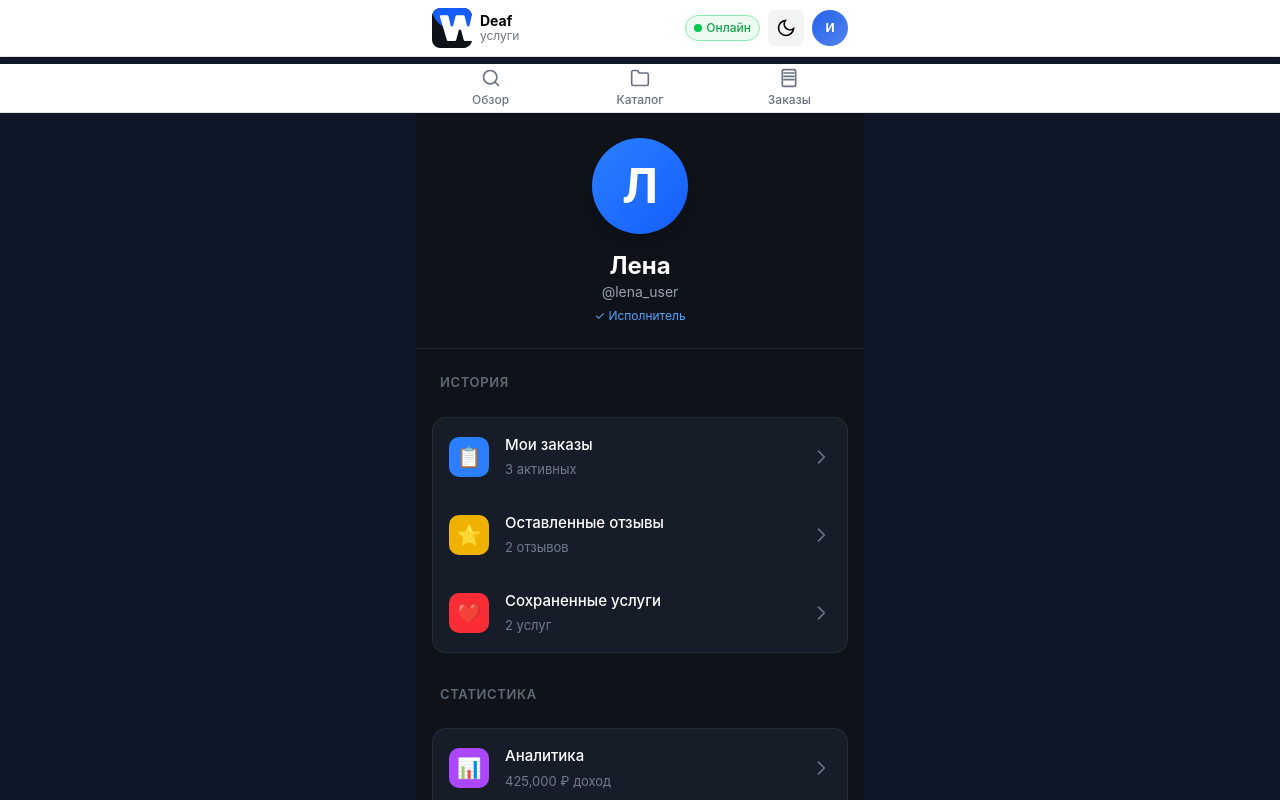
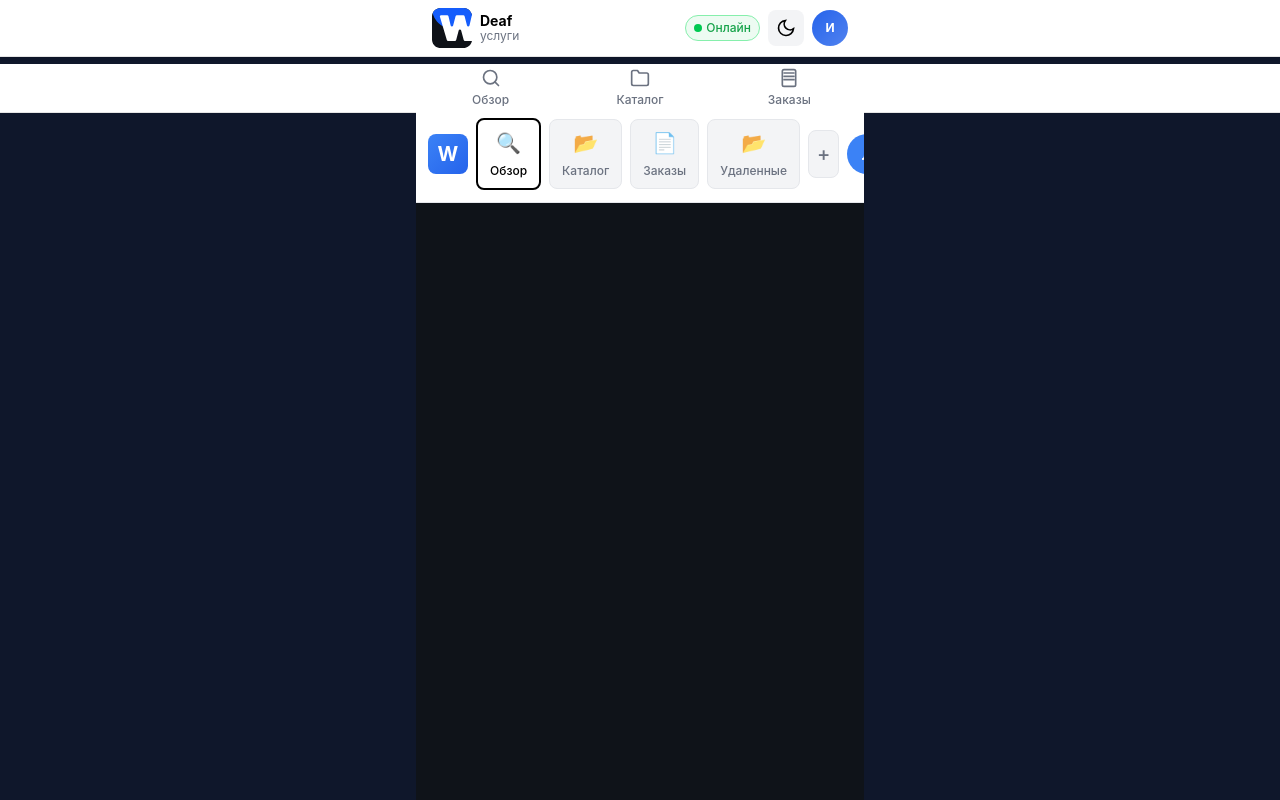
Before and after one commit to Lena05k/wdeaf, a Vue app in the folder frontend/: page / in a window 1280 px wide. Both pictures are taken after a click on the button "Перейти в профиль". Shown: the top 800 px of the page. Built offline with nearby package versions, Linux system fonts and the light colour scheme.

Commit message:
refactor: Объединить Header + TabNavigation как на скриншоте

```diff
--- a/frontend/src/components/profile/UserHeader.vue
+++ b/frontend/src/components/profile/UserHeader.vue
@@ -1,187 +1,92 @@
 <template>
   <div class="user-header">
-    <!-- Hero Section: Avatar + Name (iOS 18 style) -->
-    <div class="hero-section">
-      <!-- Avatar -->
-      <div class="avatar-container">
-        <div class="w-24 h-24 bg-gradient-to-br from-blue-500 to-blue-600 rounded-full flex items-center justify-center text-5xl font-bold text-white shadow-lg">
-          Л
-        </div>
+    <!-- Sticky Header with Tabs -->
+    <div class="header-sticky">
+      <!-- Logo -->
+      <div class="logo-section">
+        <div class="logo">W</div>
       </div>
 
-      <!-- Name & Username -->
-      <div class="user-info-center">
-        <h1 class="text-2xl font-bold text-white">Лена</h1>
-        <p class="text-sm text-gray-400">@lena_user</p>
-        <p class="text-xs text-blue-400 mt-1.5">✓ Исполнитель</p>
-      </div>
+      <!-- Navigation Tabs -->
+      <button
+        v-for="tab in tabs"
+        :key="tab.id"
+        @click="selectTab(tab.id)"
+        class="nav-tab"
+        :class="{ 'nav-tab-active': activeTab === tab.id }"
+      >
+        <span class="tab-icon">{{ tab.icon }}</span>
+        <span class="tab-label">{{ tab.label }}</span>
+      </button>
+
+      <!-- Add Service Button (Only for Provider) -->
+      <button v-if="isProvider" class="nav-tab nav-tab-add" @click="showModal('add-service')">
+        <span class="tab-icon">+</span>
+      </button>
+
+      <!-- Profile Button -->
+      <button class="profile-btn" @click="toggleProfile">
+        {{ userInitial }}
+      </button>
     </div>
 
-    <!-- Settings Sections (iOS 18 style) -->
-    <div class="settings-container">
-      <!-- Мои заказы -->
-      <div class="settings-section">
-        <h2 class="settings-section-title">ИСТОРИЯ</h2>
+    <!-- Profile Modal -->
+    <Modal v-if="showProfileModal" title="👤 Мой профиль" @close="toggleProfile">
+      <div class="profile-modal-content">
+        <!-- Avatar Section -->
+        <div class="profile-header">
+          <div class="avatar-circle">{{ userInitial }}</div>
+          <h2 class="profile-name">{{ userData.first_name }}</h2>
+          <p class="profile-username">@{{ userData.username }}</p>
+          <p v-if="isProvider" class="profile-badge">✓ Исполнитель</p>
+        </div>
 
-        <div class="settings-cell-group">
-          <button
-            @click="showModal('orders')"
-            class="settings-cell border-b border-slate-700"
-          >
-            <div class="cell-icon bg-blue-500">📋</div>
-            <div class="cell-content">
-              <p class="cell-label">Мои заказы</p>
-              <p class="cell-value">{{ orders.length }} активных</p>
-            </div>
-            <svg class="w-5 h-5 text-gray-500" fill="none" stroke="currentColor" viewBox="0 0 24 24">
-              <path stroke-linecap="round" stroke-linejoin="round" stroke-width="2" d="M9 5l7 7-7 7" />
-            </svg>
-          </button>
+        <!-- Stats -->
+        <div class="stats-grid">
+          <div class="stat-card">
+            <p class="stat-value">4.9</p>
+            <p class="stat-label">Рейтинг</p>
+          </div>
+          <div class="stat-card">
+            <p class="stat-value">28</p>
+            <p class="stat-label">Заказов</p>
+          </div>
+          <div class="stat-card">
+            <p class="stat-value">124</p>
+            <p class="stat-label">Отзывов</p>
+          </div>
+        </div>
 
-          <!-- Reviews -->
-          <button
-            @click="showModal('reviews')"
-            class="settings-cell border-b border-slate-700"
-          >
-            <div class="cell-icon bg-yellow-500">⭐</div>
-            <div class="cell-content">
-              <p class="cell-label">Оставленные отзывы</p>
-              <p class="cell-value">{{ reviews.length }} отзывов</p>
-            </div>
-            <svg class="w-5 h-5 text-gray-500" fill="none" stroke="currentColor" viewBox="0 0 24 24">
-              <path stroke-linecap="round" stroke-linejoin="round" stroke-width="2" d="M9 5l7 7-7 7" />
-            </svg>
-          </button>
+        <!-- Action Buttons -->
+        <div class="action-buttons">
+          <button class="btn btn-primary">Редактировать</button>
+          <button class="btn btn-secondary">Настройки</button>
+        </div>
 
-          <!-- Saved Services -->
-          <button
-            @click="showModal('saved')"
-            class="settings-cell"
-          >
-            <div class="cell-icon bg-red-500">❤️</div>
-            <div class="cell-content">
-              <p class="cell-label">Сохраненные услуги</p>
-              <p class="cell-value">{{ savedServices.length }} услуг</p>
-            </div>
-            <svg class="w-5 h-5 text-gray-500" fill="none" stroke="currentColor" viewBox="0 0 24 24">
-              <path stroke-linecap="round" stroke-linejoin="round" stroke-width="2" d="M9 5l7 7-7 7" />
-            </svg>
-          </button>
-        </div>
+        <!-- Logout -->
+        <button class="btn btn-danger">Выход</button>
       </div>
-
-      <!-- Статистика -->
-      <div class="settings-section">
-        <h2 class="settings-section-title">СТАТИСТИКА</h2>
-
-        <div class="settings-cell-group">
-          <button
-            @click="showModal('analytics')"
-            class="settings-cell border-b border-slate-700"
-          >
-            <div class="cell-icon bg-purple-500">📊</div>
-            <div class="cell-content">
-              <p class="cell-label">Аналитика</p>
-              <p class="cell-value">425,000 ₽ доход</p>
-            </div>
-            <svg class="w-5 h-5 text-gray-500" fill="none" stroke="currentColor" viewBox="0 0 24 24">
-              <path stroke-linecap="round" stroke-linejoin="round" stroke-width="2" d="M9 5l7 7-7 7" />
-            </svg>
-          </button>
-
-          <button
-            @click="showModal('notifications')"
-            class="settings-cell"
-          >
-            <div class="cell-icon bg-orange-500">🔔</div>
-            <div class="cell-content">
-              <p class="cell-label">Уведомления</p>
-              <p class="cell-value">Включены</p>
-            </div>
-            <svg class="w-5 h-5 text-gray-500" fill="none" stroke="currentColor" viewBox="0 0 24 24">
-              <path stroke-linecap="round" stroke-linejoin="round" stroke-width="2" d="M9 5l7 7-7 7" />
-            </svg>
-          </button>
-        </div>
-      </div>
-
-      <!-- Профиль -->
-      <div class="settings-section">
-        <h2 class="settings-section-title">ПРОФИЛЬ</h2>
-
-        <div class="settings-cell-group">
-          <button
-            @click="showModal('edit-profile')"
-            class="settings-cell"
-          >
-            <div class="cell-icon bg-blue-500">✏️</div>
-            <div class="cell-content">
-              <p class="cell-label">Редактировать профиль</p>
-              <p class="cell-value">Лена</p>
-            </div>
-            <svg class="w-5 h-5 text-gray-500" fill="none" stroke="currentColor" viewBox="0 0 24 24">
-              <path stroke-linecap="round" stroke-linejoin="round" stroke-width="2" d="M9 5l7 7-7 7" />
-            </svg>
-          </button>
-        </div>
-      </div>
-
-      <!-- Danger Zone -->
-      <div class="settings-section">
-        <div class="settings-cell-group">
-          <button
-            @click="handleLogout"
-            class="settings-cell-danger"
-          >
-            <div class="cell-icon-danger">🚪</div>
-            <div class="cell-content">
-              <p class="cell-label-danger">Выйти из аккаунта</p>
-            </div>
-          </button>
-        </div>
-        <p class="section-footer">Вы выдете из своего аккаунта на этом устройстве</p>
-      </div>
-    </div>
-
-    <!-- MODALS -->
-
-    <!-- Orders Modal -->
-    <Modal v-if="activeModal === 'orders'" title="📋 Мои заказы" @close="closeModal">
-      <OrdersTab :orders="orders" />
     </Modal>
 
-    <!-- Reviews Modal -->
-    <Modal v-if="activeModal === 'reviews'" title="⭐ Оставленные отзывы" @close="closeModal">
-      <ReviewsTab :reviews="reviews" />
-    </Modal>
-
-    <!-- Saved Services Modal -->
-    <Modal v-if="activeModal === 'saved'" title="❤️ Сохраненные услуги" @close="closeModal">
-      <SavedTab :services="savedServices" />
-    </Modal>
-
-    <!-- Analytics Modal -->
-    <Modal v-if="activeModal === 'analytics'" title="📊 Аналитика" @close="closeModal">
-      <AnalyticsTab />
-    </Modal>
-
-    <!-- Notifications Modal -->
-    <Modal v-if="activeModal === 'notifications'" title="🔔 Уведомления" @close="closeModal">
-      <NotificationsTab />
-    </Modal>
-
-    <!-- Edit Profile Modal -->
-    <Modal v-if="activeModal === 'edit-profile'" title="✏️ Редактировать профиль" @close="closeModal">
-      <div class="space-y-4">
+    <!-- Tab Content Modal -->
+    <Modal v-if="activeModal" :title="getModalTitle" @close="closeModal">
+      <OrdersTab v-if="activeModal === 'orders'" :orders="orders" />
+      <div v-else-if="activeModal === 'catalog'" class="placeholder">
+        📂 Каталог скоростя
+      </div>
+      <SavedTab v-else-if="activeModal === 'saved'" :services="savedServices" />
+      <AnalyticsTab v-else-if="activeModal === 'analytics'" />
+      <div v-else-if="activeModal === 'add-service'" class="space-y-4">
+        <p class="text-gray-300">Добавьте новую услугу:</p>
         <div>
-          <label class="block text-sm text-gray-400 mb-2">Имя</label>
-          <input v-model="userData.first_name" type="text" class="w-full bg-slate-700 border border-slate-600 rounded-lg px-3 py-2 text-white focus:outline-none focus:border-blue-500" />
+          <label class="block text-sm text-gray-400 mb-2">Название</label>
+          <input v-model="newService.name" type="text" placeholder="Web-дизайн" class="w-full bg-slate-700 border border-slate-600 rounded-lg px-3 py-2 text-white focus:outline-none focus:border-blue-500" />
         </div>
         <div>
-          <label class="block text-sm text-gray-400 mb-2">Юзернейм</label>
-          <input v-model="userData.username" type="text" class="w-full bg-slate-700 border border-slate-600 rounded-lg px-3 py-2 text-white focus:outline-none focus:border-blue-500" />
+          <label class="block text-sm text-gray-400 mb-2">Цена (₽)</label>
+          <input v-model="newService.price" type="number" placeholder="15000" class="w-full bg-slate-700 border border-slate-600 rounded-lg px-3 py-2 text-white focus:outline-none focus:border-blue-500" />
         </div>
-        <button @click="saveProfile" class="w-full bg-blue-600 hover:bg-blue-500 text-white font-semibold py-2 rounded-lg transition">
+        <button @click="saveService" class="w-full bg-blue-600 hover:bg-blue-500 text-white font-semibold py-2 rounded-lg transition">
           Сохранить
         </button>
       </div>
@@ -190,20 +95,46 @@
 </template>
 
 <script setup lang="ts">
-import { ref } from 'vue'
+import { ref, computed } from 'vue'
 import Modal from '@/components/common/Modal.vue'
 import OrdersTab from '@/components/profile/OrdersTab.vue'
-import ReviewsTab from '@/components/profile/ReviewsTab.vue'
 import SavedTab from '@/components/profile/SavedTab.vue'
 import AnalyticsTab from '@/components/profile/AnalyticsTab.vue'
-import NotificationsTab from '@/components/profile/NotificationsTab.vue'
 
+const isProvider = ref(true)
+const activeTab = ref('orders')
 const activeModal = ref<string | null>(null)
+const showProfileModal = ref(false)
 
 const userData = ref({
   first_name: 'Лена',
-  username: 'lena_user',
-  id: '123456789'
+  username: 'lena_user'
+})
+
+const userInitial = computed(() => userData.value.first_name.charAt(0).toUpperCase())
+
+const newService = ref({
+  name: '',
+  price: ''
+})
+
+// Navigation Tabs
+const tabs = computed(() => [
+  { id: 'orders', icon: '🔍', label: 'Обзор' },
+  { id: 'catalog', icon: '📂', label: 'Каталог' },
+  { id: 'saved', icon: '📄', label: 'Заказы' },
+  { id: 'analytics', icon: '📂', label: 'Удаленные' }
+])
+
+const getModalTitle = computed(() => {
+  const titles: Record<string, string> = {
+    'orders': '🔍 Обзор',
+    'catalog': '📂 Каталог',
+    'saved': '📄 Заказы',
+    'analytics': '📂 Удаленные',
+    'add-service': '➕ Новая услуга'
+  }
+  return titles[activeModal.value || ''] || ''
 })
 
 // Mock data
@@ -221,32 +152,6 @@ const orders = ref([
     provider: 'Мария С.',
     date: '8 янв 2025',
     status: 'active'
-  },
-  {
-    id: 3,
-    serviceName: 'Web-дизайн',
-    provider: 'Артем К.',
-    date: '5 янв 2025',
-    status: 'completed'
-  }
-])
-
-const reviews = ref([
-  {
-    id: 1,
-    serviceName: 'Уроки английского',
-    provider: 'Джон Д.',
-    text: 'Отличный преподаватель, очень доволен результатом! Рекомендую всем.',
-    rating: 5,
-    date: '12 янв 2025'
-  },
-  {
-    id: 2,
-    serviceName: 'Консультация бухгалтера',
-    provider: 'Мария С.',
-    text: 'Помогла разобраться с налогами, спасибо!',
-    rating: 5,
-    date: '8 янв 2025'
   }
 ])
 
@@ -257,34 +162,33 @@ const savedServices = ref([
     provider: 'Артем К.',
     price: 15000,
     rating: 4.9
-  },
-  {
-    id: 2,
-    name: 'Продвижение в соцсетях',
-    provider: 'Виктория Л.',
-    price: 5000,
-    rating: 4.8
   }
 ])
 
 // Functions
+const selectTab = (tabId: string) => {
+  activeTab.value = tabId
+  activeModal.value = tabId
+}
+
+const toggleProfile = () => {
+  showProfileModal.value = !showProfileModal.value
+}
+
+const closeModal = () => {
+  activeModal.value = null
+}
+
 const showModal = (modal: string) => {
-  console.log('📱 Открываю модаль:', modal)
   activeModal.value = modal
 }
 
-const closeModal = () => {
-  console.log('❌ Закрываю модаль')
-  activeModal.value = null
-}
-
-const saveProfile = () => {
-  alert('✅ Профиль сохранен!')
-  closeModal()
-}
-
-const handleLogout = () => {
-  alert('👋 Вы вышли из аккаунта')
+const saveService = () => {
+  if (newService.value.name && newService.value.price) {
+    alert(`✅ Услуга "Д${newService.value.name}" сохранена`)
+    newService.value = { name: '', price: '' }
+    closeModal()
+  }
 }
 </script>
 
@@ -292,184 +196,254 @@ const handleLogout = () => {
 .user-header {
   background: linear-gradient(to bottom, #0f1319, #0f1319);
   min-height: 100vh;
-  padding-bottom: 40px;
 }
 
-/* Hero Section */
-.hero-section {
+/* Header Sticky */
+.header-sticky {
+  position: sticky;
+  top: 0;
+  z-index: 40;
+  display: flex;
+  align-items: center;
+  gap: 0.5rem;
+  padding: 0.75rem;
+  background: #ffffff;
+  border-bottom: 1px solid #e5e7eb;
+  max-width: 768px;
+  margin: 0 auto;
+  width: 100%;
+  box-sizing: border-box;
+  overflow-x: auto;
+  -webkit-overflow-scrolling: touch;
+}
+
+.logo-section {
+  display: flex;
+  align-items: center;
+  flex-shrink: 0;
+}
+
+.logo {
+  width: 2.5rem;
+  height: 2.5rem;
+  background: linear-gradient(135deg, #3b82f6 0%, #2563eb 100%);
+  color: white;
+  border-radius: 0.5rem;
+  display: flex;
+  align-items: center;
+  justify-content: center;
+  font-weight: bold;
+  font-size: 1.25rem;
+}
+
+/* Navigation Tab */
+.nav-tab {
   display: flex;
   flex-direction: column;
   align-items: center;
-  gap: 1rem;
-  padding: 2rem 1rem 1.5rem;
-  border-bottom: 1px solid rgba(148, 163, 184, 0.1);
+  justify-content: center;
+  gap: 0.25rem;
+  padding: 0.5rem 0.75rem;
+  background: #f3f4f6;
+  border: 1px solid #e5e7eb;
+  border-radius: 0.5rem;
+  cursor: pointer;
+  transition: all 0.2s ease;
+  color: #6b7280;
+  font-size: 0.75rem;
+  font-weight: 500;
+  white-space: nowrap;
+  flex-shrink: 0;
 }
 
-.avatar-container {
+.nav-tab:hover {
+  background: #e5e7eb;
+  border-color: #d1d5db;
+}
+
+.nav-tab-active {
+  background: #ffffff;
+  border: 2px solid #000000;
+  color: #000000;
+}
+
+.tab-icon {
+  font-size: 1.25rem;
+  display: block;
+}
+
+.tab-label {
+  display: block;
+}
+
+/* Add Service Button */
+.nav-tab-add {
+  background: #f3f4f6;
+  border: 1px solid #e5e7eb;
+  font-size: 1.5rem;
+  padding: 0.5rem;
+}
+
+.nav-tab-add:hover {
+  background: #e5e7eb;
+}
+
+/* Profile Button */
+.profile-btn {
+  width: 2.5rem;
+  height: 2.5rem;
+  border-radius: 50%;
+  background: #3b82f6;
+  color: white;
+  border: none;
+  cursor: pointer;
+  font-weight: bold;
+  font-size: 1rem;
+  transition: all 0.2s ease;
+  flex-shrink: 0;
+  margin-left: auto;
+}
+
+.profile-btn:hover {
+  background: #2563eb;
+}
+
+.profile-btn:active {
+  background: #1d4ed8;
+}
+
+/* Profile Modal Content */
+.profile-modal-content {
+  padding: 1rem 0;
+}
+
+.profile-header {
+  display: flex;
+  flex-direction: column;
+  align-items: center;
+  text-align: center;
+  padding: 1.5rem 0;
+  border-bottom: 1px solid rgba(148, 163, 184, 0.1);
+  margin-bottom: 1.5rem;
+}
+
+.avatar-circle {
+  width: 4rem;
+  height: 4rem;
+  border-radius: 50%;
+  background: linear-gradient(135deg, #3b82f6 0%, #2563eb 100%);
   display: flex;
   align-items: center;
   justify-content: center;
+  font-size: 1.5rem;
+  font-weight: bold;
+  color: white;
+  margin-bottom: 1rem;
 }
 
-.user-info-center {
+.profile-name {
+  font-size: 1.5rem;
+  font-weight: bold;
+  color: white;
+  margin: 0.5rem 0 0.25rem;
+}
+
+.profile-username {
+  color: #a0aec0;
+  font-size: 0.875rem;
+  margin: 0.25rem 0;
+}
+
+.profile-badge {
+  color: #3b82f6;
+  font-size: 0.875rem;
+  font-weight: 500;
+  margin-top: 0.5rem;
+}
+
+/* Stats Grid */
+.stats-grid {
+  display: grid;
+  grid-template-columns: repeat(3, 1fr);
+  gap: 0.75rem;
+  margin-bottom: 1.5rem;
+}
+
+.stat-card {
+  background: rgba(30, 41, 59, 0.5);
+  border: 1px solid rgba(148, 163, 184, 0.1);
+  border-radius: 0.75rem;
+  padding: 1rem;
   text-align: center;
 }
 
-/* Settings Container */
-.settings-container {
-  padding: 1.5rem 1rem;
-  display: flex;
-  flex-direction: column;
-  gap: 2rem;
+.stat-value {
+  font-size: 1.25rem;
+  font-weight: bold;
+  color: #3b82f6;
+  margin: 0 0 0.25rem;
 }
 
-/* Section Title (iOS 18 style) */
-.settings-section-title {
-  font-size: 0.8125rem;
-  font-weight: 600;
-  letter-spacing: 0.05em;
-  color: rgba(148, 163, 184, 0.6);
-  margin-bottom: 0.75rem;
-  padding: 0 0.5rem;
+.stat-label {
+  font-size: 0.75rem;
+  color: #a0aec0;
+  margin: 0;
   text-transform: uppercase;
+  letter-spacing: 0.02em;
 }
 
-/* Section */
-.settings-section {
+/* Action Buttons */
+.action-buttons {
   display: flex;
   flex-direction: column;
   gap: 0.75rem;
+  margin-bottom: 1.5rem;
 }
 
-/* Cell Group (iOS 18 style) */
-.settings-cell-group {
-  background: rgba(30, 41, 59, 0.5);
-  border: 1px solid rgba(148, 163, 184, 0.1);
-  border-radius: 0.875rem;
-  overflow: hidden;
-  backdrop-filter: blur(10px);
+.btn {
+  padding: 0.75rem 1rem;
+  border-radius: 0.75rem;
+  border: none;
+  font-weight: 500;
+  cursor: pointer;
+  transition: all 0.2s ease;
+  font-size: 0.875rem;
 }
 
-/* Settings Cell */
-.settings-cell {
-  display: flex;
-  align-items: center;
-  gap: 1rem;
-  width: 100%;
-  padding: 1rem;
-  background: transparent;
-  border: none;
-  cursor: pointer;
-  transition: all 0.2s ease;
+.btn-primary {
+  background: #3b82f6;
+  color: white;
 }
 
-.settings-cell:hover {
-  background: rgba(59, 130, 246, 0.05);
+.btn-primary:hover {
+  background: #2563eb;
 }
 
-.settings-cell:active {
-  background: rgba(59, 130, 246, 0.1);
+.btn-secondary {
+  background: rgba(148, 163, 184, 0.1);
+  color: #e2e8f0;
+  border: 1px solid rgba(148, 163, 184, 0.2);
 }
 
-/* Cell Icon */
-.cell-icon {
-  display: flex;
-  align-items: center;
-  justify-content: center;
-  width: 2.5rem;
-  height: 2.5rem;
-  border-radius: 0.625rem;
-  font-size: 1.25rem;
-  flex-shrink: 0;
+.btn-secondary:hover {
+  background: rgba(148, 163, 184, 0.15);
 }
 
-/* Cell Content */
-.cell-content {
-  display: flex;
-  flex-direction: column;
-  gap: 0.25rem;
-  flex: 1;
-  text-align: left;
+.btn-danger {
+  background: rgba(239, 68, 68, 0.1);
+  color: #ef4444;
+  border: 1px solid rgba(239, 68, 68, 0.2);
 }
 
-.cell-label {
-  font-size: 0.9375rem;
-  font-weight: 500;
-  color: #ffffff;
-  margin: 0;
+.btn-danger:hover {
+  background: rgba(239, 68, 68, 0.15);
 }
 
-.cell-value {
-  font-size: 0.8125rem;
-  color: rgba(148, 163, 184, 0.7);
-  margin: 0;
-}
-
-/* Danger Zone */
-.settings-cell-danger {
-  display: flex;
-  align-items: center;
-  gap: 1rem;
-  width: 100%;
-  padding: 1rem;
-  background: transparent;
-  border: none;
-  cursor: pointer;
-  transition: all 0.2s ease;
-}
-
-.settings-cell-danger:hover {
-  background: rgba(239, 68, 68, 0.05);
-}
-
-.settings-cell-danger:active {
-  background: rgba(239, 68, 68, 0.1);
-}
-
-.cell-icon-danger {
-  display: flex;
-  align-items: center;
-  justify-content: center;
-  width: 2.5rem;
-  height: 2.5rem;
-  border-radius: 0.625rem;
-  font-size: 1.25rem;
-  background: rgba(239, 68, 68, 0.2);
-  flex-shrink: 0;
-}
-
-.cell-label-danger {
-  font-size: 0.9375rem;
-  font-weight: 500;
-  color: #ef4444;
-  margin: 0;
-}
-
-/* Section Footer */
-.section-footer {
-  font-size: 0.75rem;
-  color: rgba(148, 163, 184, 0.5);
-  padding: 0.5rem 1rem;
+/* Placeholder */
+.placeholder {
   text-align: center;
-  margin-top: -0.5rem;
-}
-
-/* Responsive */
-@media (max-width: 640px) {
-  .settings-container {
-    padding: 1rem 0.75rem;
-    gap: 1.5rem;
-  }
-
-  .settings-cell,
-  .settings-cell-danger {
-    padding: 0.875rem;
-  }
-
-  .cell-icon {
-    width: 2.25rem;
-    height: 2.25rem;
-    font-size: 1rem;
-  }
+  padding: 2rem;
+  color: #a0aec0;
+  font-size: 1.125rem;
 }
 </style>
```
